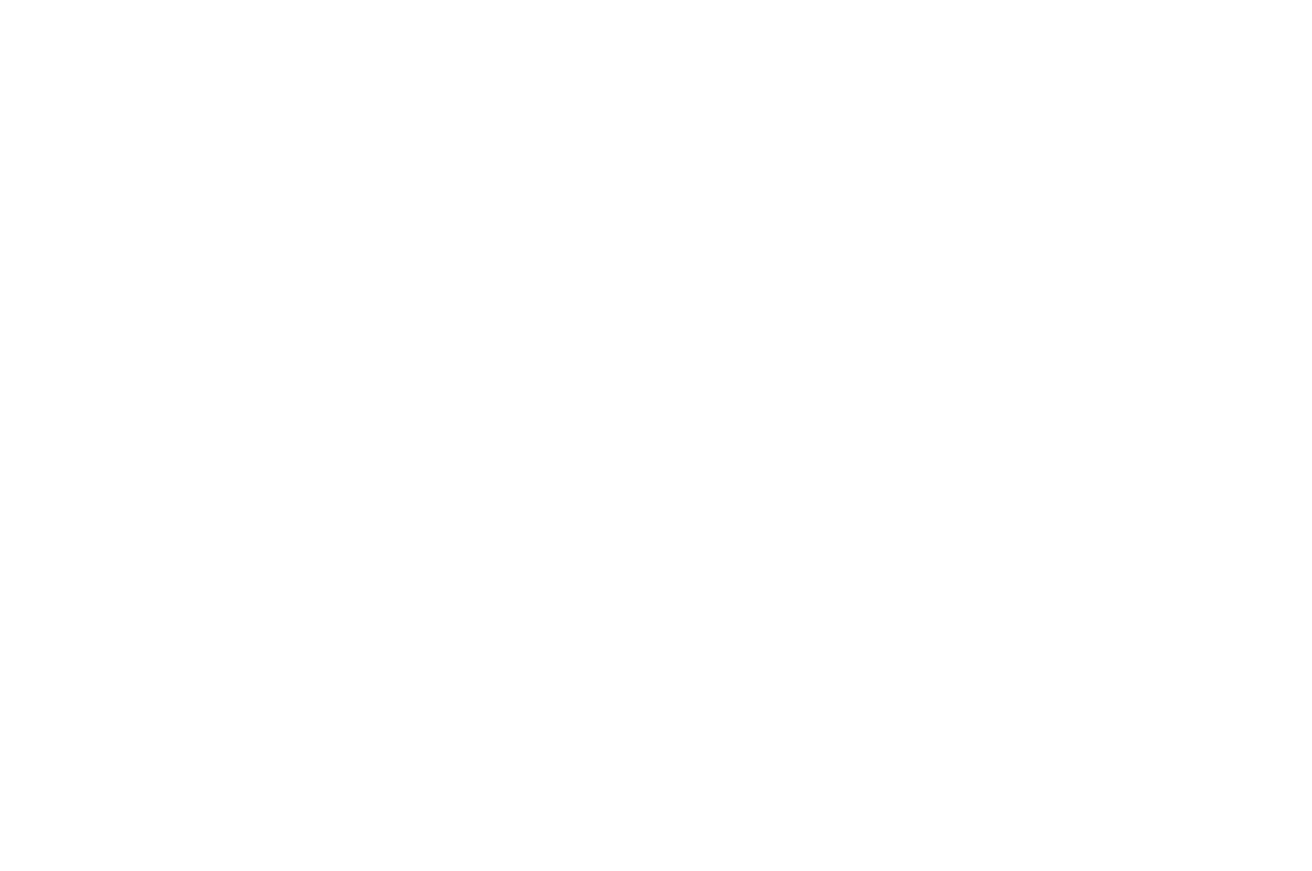
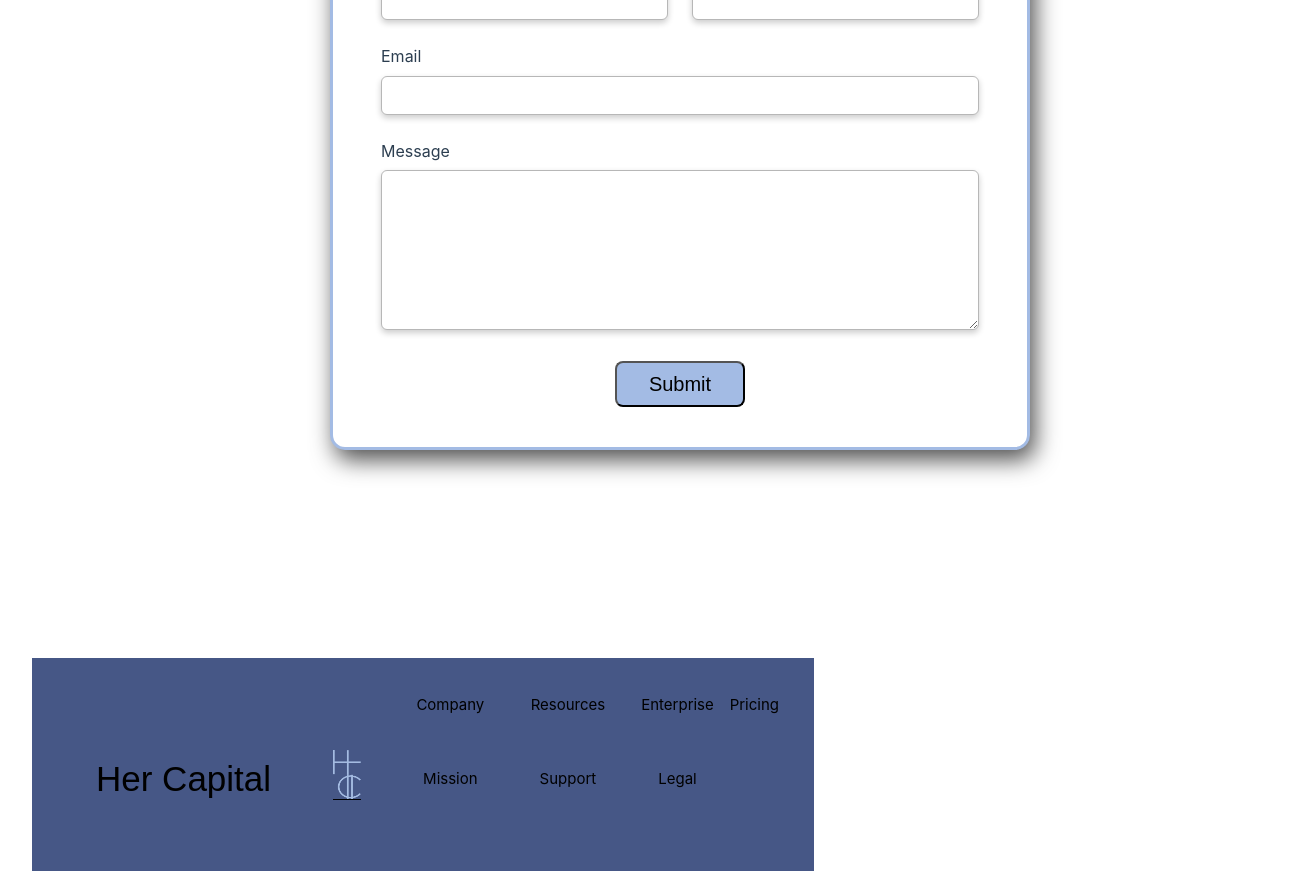
Before and after one commit to jessicajordan31/project-1-part-2, a Vue app in the folder Project-1-Part-2/: page /connect in a window 1280 px wide. Shown: the part 1620-2491 px from the top of the page, 1312 px wide, since content can reach past the window. Before the commit the page ends 800 px from the top, so only its background shows below. Built offline with nearby package versions, Linux system fonts and the light colour scheme.

Commit message:
working on footer

```diff
--- a/Project-1-Part-2/src/App.vue
+++ b/Project-1-Part-2/src/App.vue
@@ -16,7 +16,7 @@
   <main>
     <!-- Comment out the ones you don't want to see -->
      <!-- <About /> -->
-     <!-- <Connect /> -->
-     <Login />
+     <Connect />
+     <!-- <Login /> -->
   </main>
 </template>
--- a/Project-1-Part-2/src/components/Connect.vue
+++ b/Project-1-Part-2/src/components/Connect.vue
@@ -1,4 +1,6 @@
-<!-- jess to do: fix horizontal scroll on cards -->
+<script setup>
+  import Footer from '../components/Footer.vue'
+</script>
 
 <template>
     <!-- Connect Headers -->
@@ -80,7 +82,10 @@
                 </form>
             </div>
         </div>
+     </div><br><br><br><br><br><br>
 
+     <div class="footer">
+        <Footer />
      </div>
 </template>
 
@@ -257,4 +262,7 @@
         padding: 0.6rem 0.75rem;
         margin: 1.5rem auto 0;
     }
+    .footer{
+        width: 100vw;
+    }
 </style>
--- /dev/null
+++ b/Project-1-Part-2/src/components/Footer.vue
@@ -0,0 +1,45 @@
+<template>
+    <div class="table">
+        <table>
+            <tr>
+                <th></th>
+                <th></th>
+                <th>Company</th>
+                <th>Resources</th>
+                <th>Enterprise</th>
+                <th>Pricing</th>
+            </tr>
+            <tr>
+                <td><h3>Her Capital</h3></td>
+                <td><img alt="Her Capital Logo" src="../assets/Her Capital.png" style="width: 28px; height: 50px;"></img></td>
+                <td>Mission</td>
+                <td>Support</td>
+                <td>Legal</td>
+            </tr>
+        </table>
+    </div>
+</template>
+
+<script>
+    export default {
+      name: 'Footer',
+    };
+    </script>
+
+<style>
+    table{
+        background-color: #465786;
+        padding: 2rem;
+        color: #000;
+    }
+    tr, td{
+        padding: 30px;
+    }
+    h3{
+        font-family: "Jomolhari", serif;
+    }
+    a{
+        font-family: "Zen Kaku Gothic New", sans-serif;
+        color: #000;
+    }
+</style>
```
Also changed, not shown: Project-1-Part-2/src/components/Header.vue (added).
